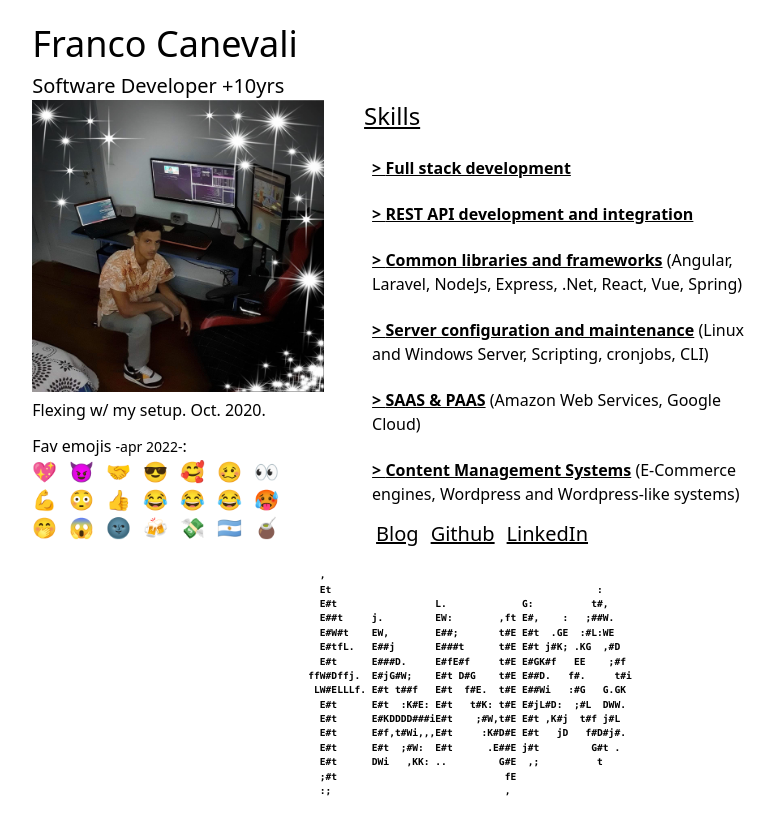
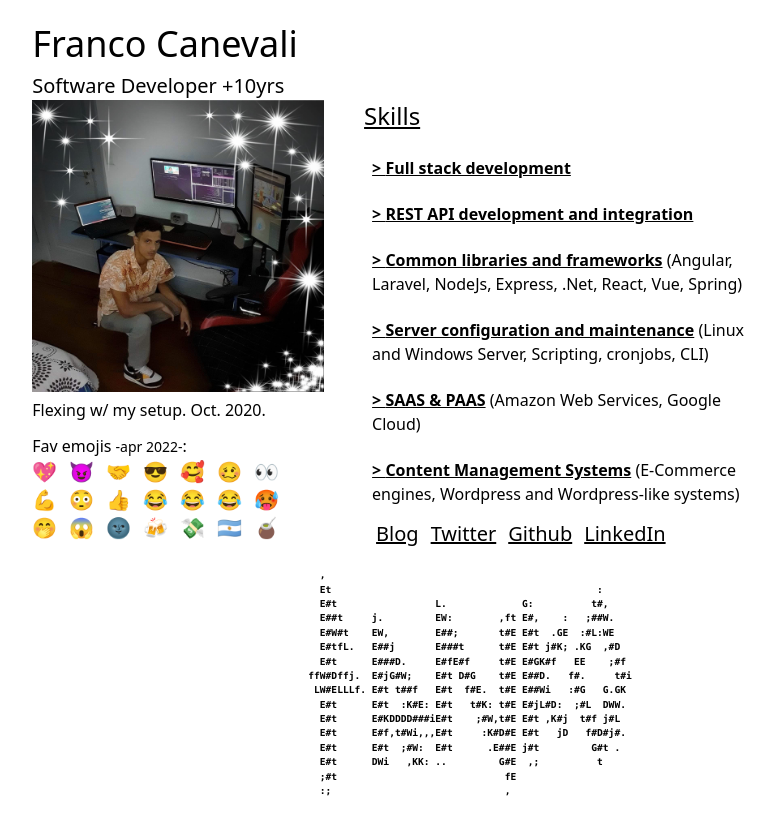
Before and after one commit to frnkq/francocanevali.com, a Next.js app: page /home/card in a window 1280 px wide. Shown: the top 834 px of the page, without its empty margins (170-945 px from the left). Built offline with nearby package versions, Linux system fonts and the light colour scheme.

Commit message:
including wordpress and twitter

```diff
--- a/src/pages/home/menu.js
+++ b/src/pages/home/menu.js
@@ -7,7 +7,12 @@ export const menuItems = [
   },
   {
     name: "Blog",
-    link: "/blog",
+    link: "http://blog.frnkquito.com/",
+  },
+  {
+    name: "Twitter",
+    link: "https://twitter.com/frnkquito",
+    newTab: true,
   },
   {
     name: "Github",
```
